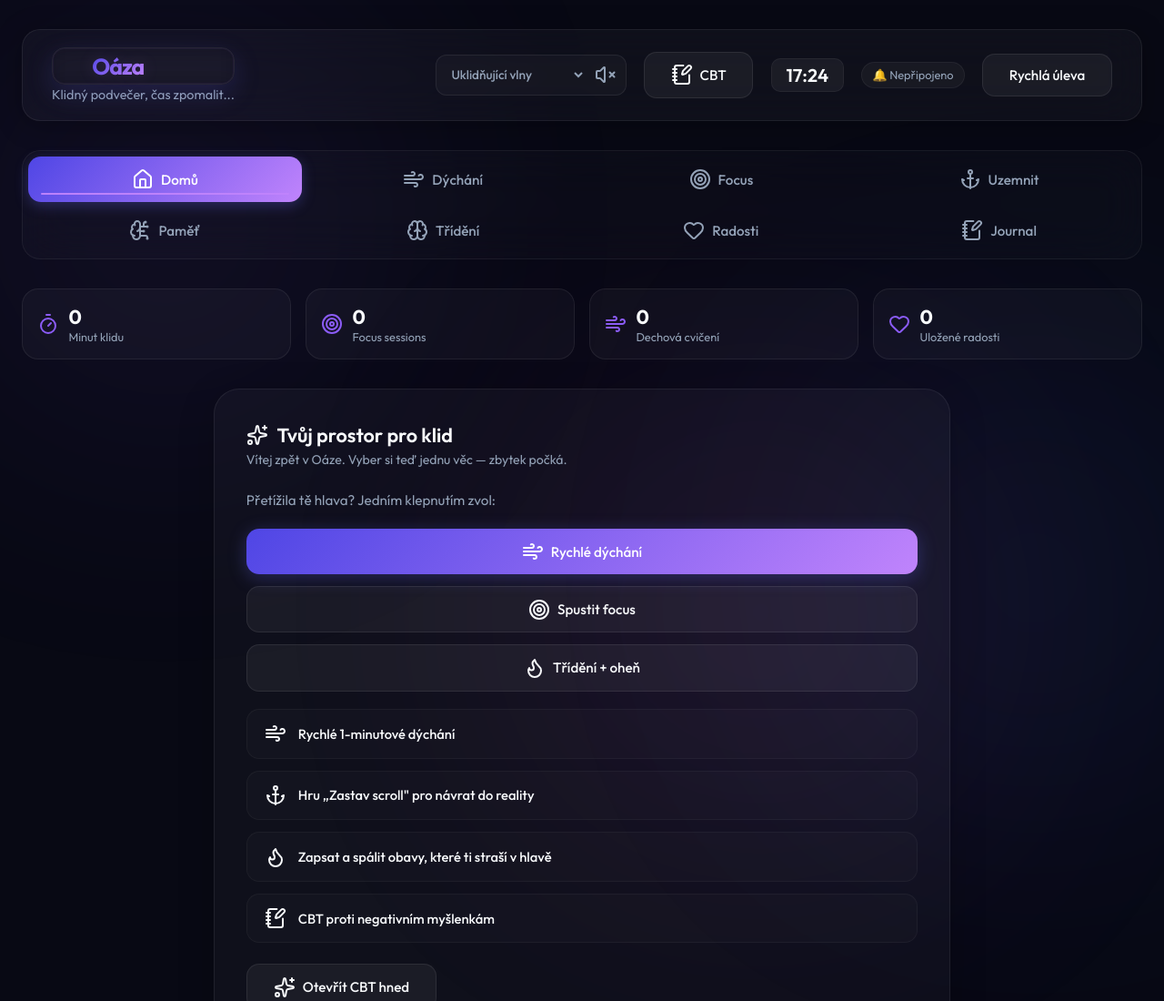
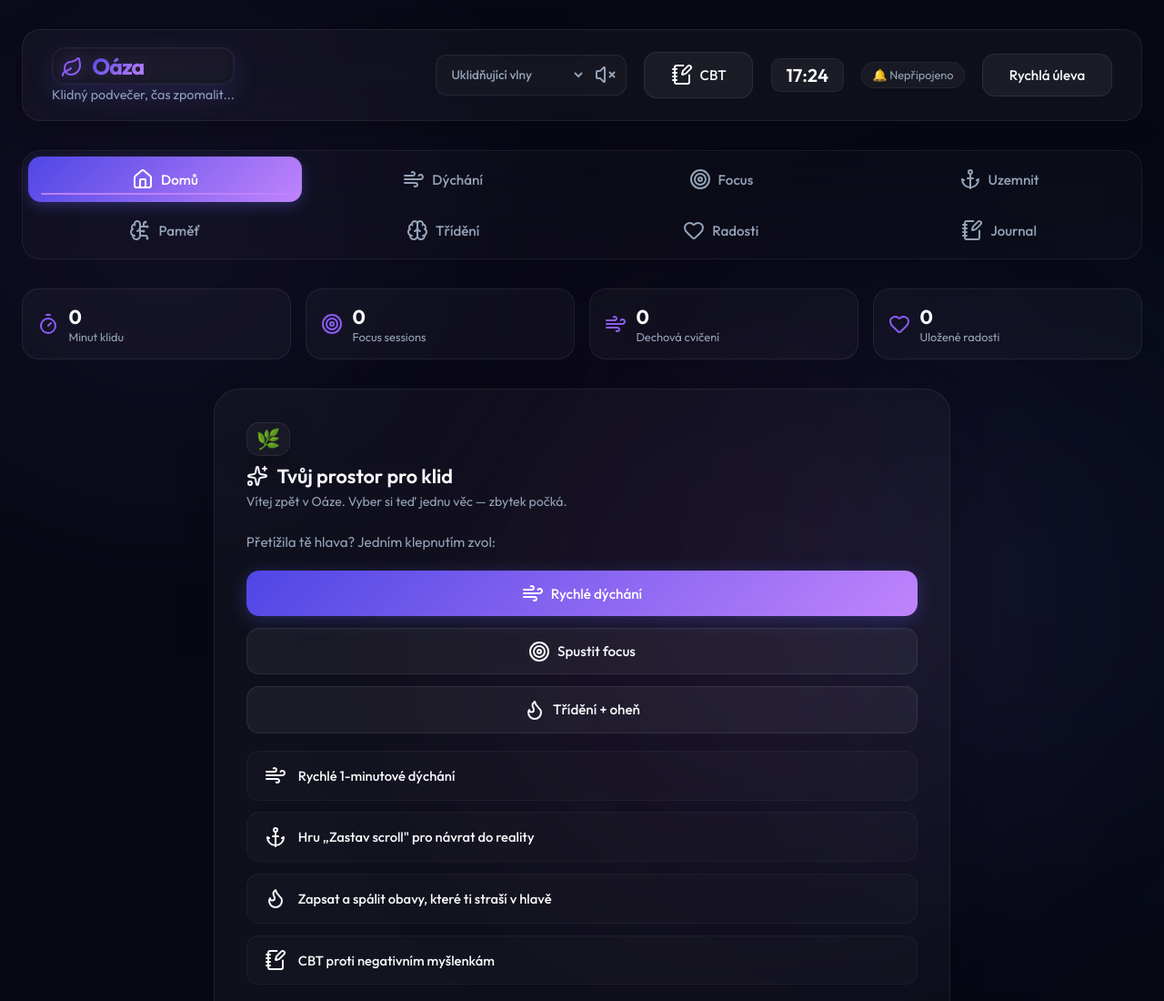
Before and after one commit to sebasek223/echoState, a plain HTML site: page index.html in a window 1280 px wide. Shown: the top 1100 px of the page at 91% size. Drawn offline with nearby package versions, Linux system fonts and the light colour scheme.

```diff
--- a/index.html
+++ b/index.html
@@ -35,7 +35,7 @@
         <header class="app-header">
             <div class="header-left">
                 <div class="logo">
-    <i class="fas fa-leaf logo-icon"></i>
+    <i data-lucide="leaf" class="logo-icon" aria-hidden="true"></i>
     <span class="logo-text">Oáza</span>
 </div>
                 <span class="header-greeting" id="headerGreeting">Toto je tvé místo pro klidnou hlavu...</span>
@@ -131,6 +131,7 @@
                     <!-- Welcome Card -->
                         <div class="card welcome-card">
                             <div class="card-header">
+                                <div class="card-emoji" aria-hidden="true">🌿</div>
                                 <h2><i data-lucide="sparkles"></i> Tvůj prostor pro klid</h2>
                                 <span class="card-subtitle">Vítej zpět v Oáze. Vyber si teď jednu věc — zbytek počká.</span>
                             </div>
--- a/style.css
+++ b/style.css
@@ -185,11 +185,12 @@
     opacity: 1 !important;
 }
 
-.logo-text { /* Obal svůj text v HTML do <span class="logo-text">Oáza</span> */
+.logo-text { /* gradient text with guaranteed visibility fallback */
     background: var(--gradient-primary);
     -webkit-background-clip: text;
     background-clip: text;
     -webkit-text-fill-color: transparent;
+    color: #ffffff;
 }
 .logo-icon {
     width: 24px;
@@ -497,6 +498,19 @@
 }
 
 /* WELCOME CARD HOME RECOMMENDATIONS */
+.card-emoji {
+    font-size: 1.35rem;
+    line-height: 1;
+    color: #ffffff;
+    background: rgba(255, 255, 255, 0.03);
+    border: 1px solid rgba(255, 255, 255, 0.08);
+    border-radius: 14px;
+    padding: 0.45rem 0.6rem;
+    box-shadow: 0 10px 30px rgba(0, 0, 0, 0.25);
+    width: fit-content;
+    margin-bottom: 0.2rem;
+}
+
 .welcome-body {
     display: flex;
     flex-direction: column;
```
